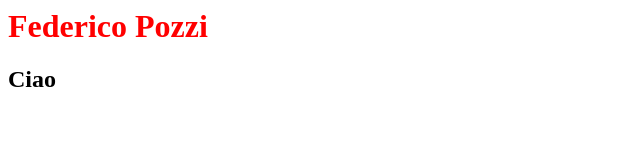
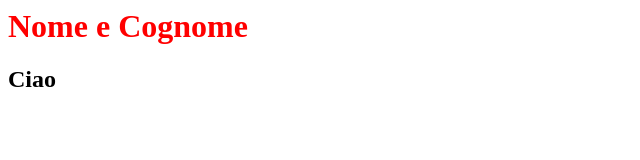
Before and after one commit to federicoImmeLav/provasito, a plain HTML site: page index.html in a window 1280 px wide. Shown: the whole page, without its empty margins (0-640 px from the left). Drawn offline with Linux system fonts and the light colour scheme.

Commit message:
nome e cognome

```diff
--- a/index.html
+++ b/index.html
@@ -4,7 +4,7 @@
         <link rel="stylesheet" href="./style.css">
     </head>
     <body>
-        <h1>Federico Pozzi</h1>
+        <h1>Nome e Cognome</h1>
         <h2>Ciao</h2>
     </body>
 </html>
```
